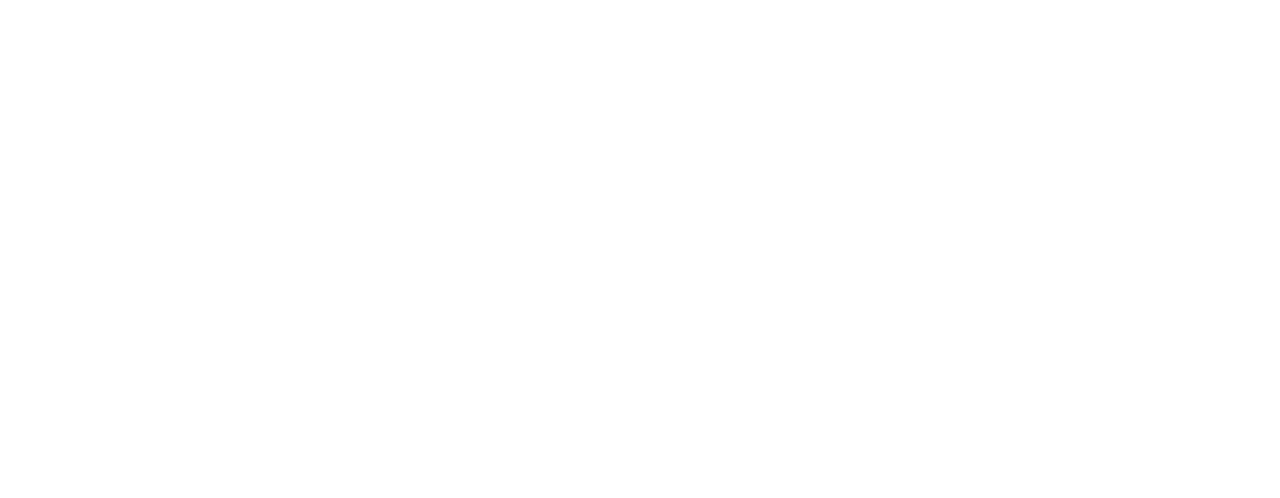
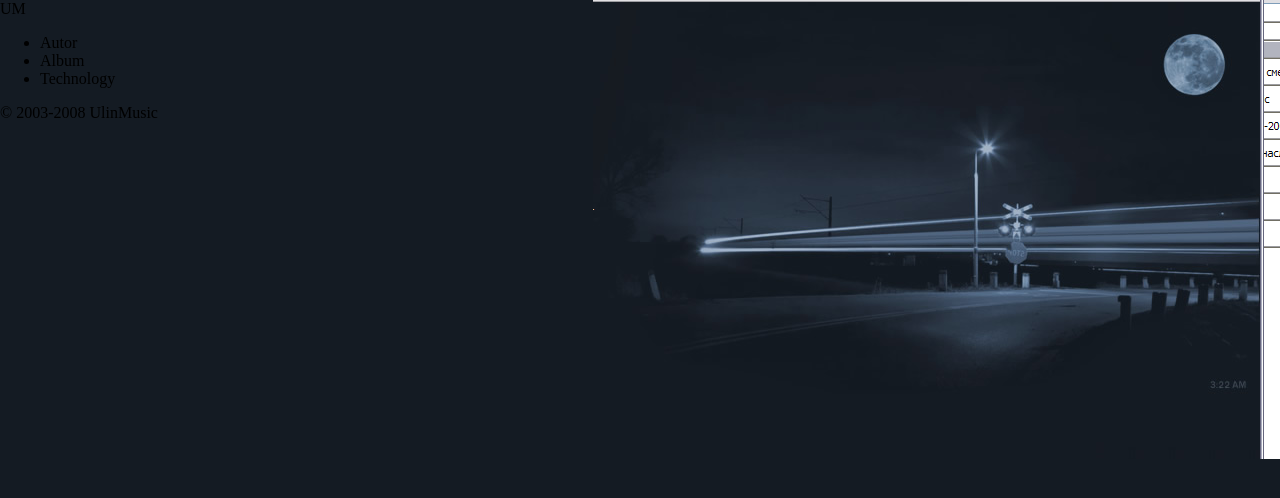
Before and after one commit to AlekseyShemyako/homework_6, a plain HTML site: page index.html in a window 1280 px wide. Drawn offline with Linux system fonts and the light colour scheme.

Commit message:
rework, add backgrounds

```diff
--- a/assets/main.css
+++ b/assets/main.css
@@ -1,3 +1,11 @@
 body {
 	margin: 0;
+	background-color: #141b23;
+	background-image: url("./image/background.png");
 }
+.container {
+	background-image: url("./image/bitmap.png");
+	background-repeat: no-repeat;
+	min-height: 459px;
+	background-position: right top;
+}
--- a/index.html
+++ b/index.html
@@ -6,6 +6,21 @@
 	<link rel="stylesheet" type="text/css" href="./assets/main.css">
 </head>
 <body>
-
+	<div class="container">
+		<header>
+			<div class="logo">UM</div>
+			<nav>
+				<ul>
+					<li>Autor</li>
+					<li>Album</li>
+					<li>Technology</li>
+				</ul>
+			</nav>
+		</header>
+		<main></main>
+		<footer>
+			<span>© 2003-2008 UlinMusic</span>
+		</footer>
+	</div>
 </body>
 </html>
```
